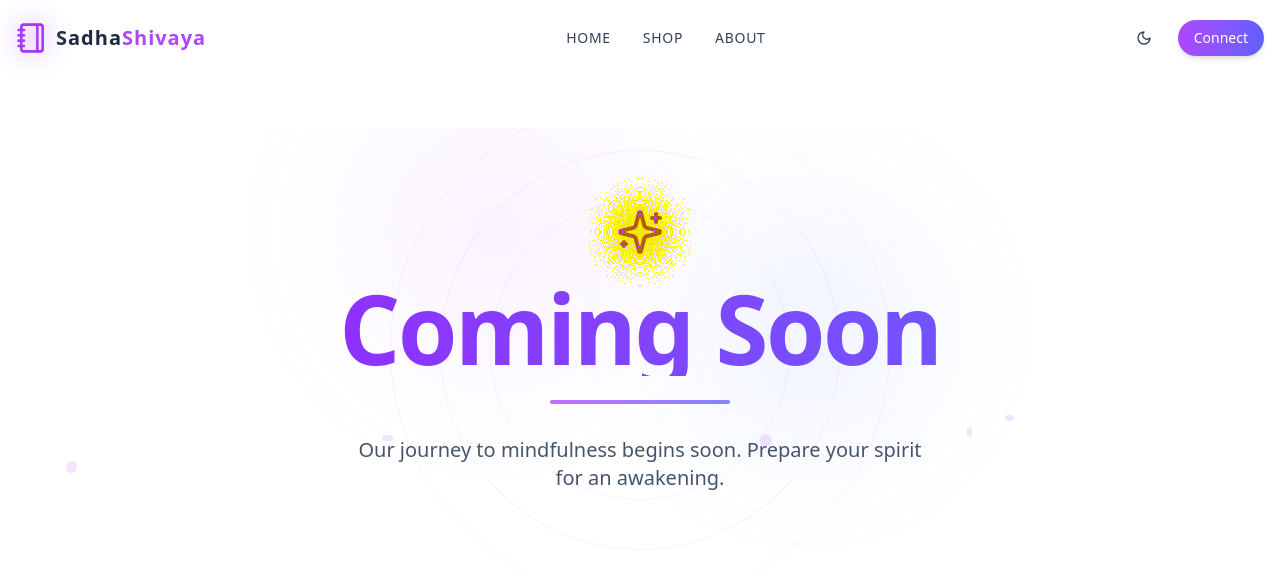
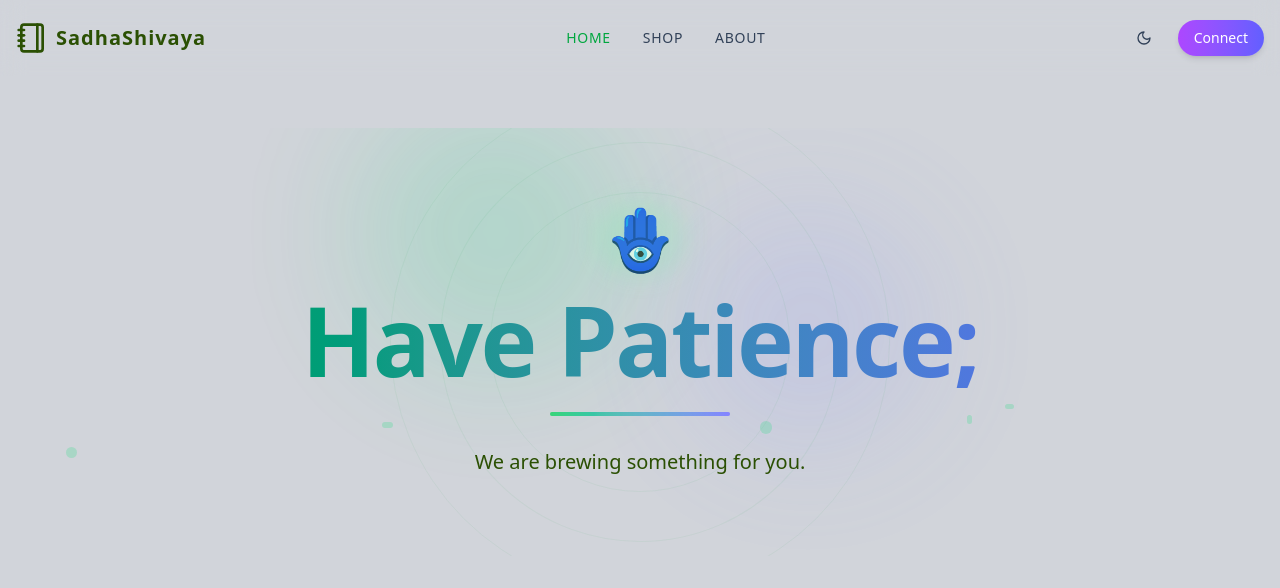
Before and after one commit to Eunesh/Sadha-Shivaya, a React (Vite) app: page / in a window 1280 px wide. Shown: the top 588 px of the page. Built offline with nearby package versions, Linux system fonts and the light colour scheme.

Commit message:
fix: implemented react router and changed a theme

```diff
--- a/package.json
+++ b/package.json
@@ -18,6 +18,8 @@
     "lucide-react": "^0.487.0",
     "react": "^19.0.0",
     "react-dom": "^19.0.0",
+    "react-router": "^7.5.3",
+    "react-router-dom": "^7.5.3",
     "tailwind-merge": "^3.2.0",
     "tailwindcss": "^4.1.3",
     "tw-animate-css": "^1.2.5"
@@ -27,6 +29,7 @@
     "@types/node": "^22.14.1",
     "@types/react": "^19.0.10",
     "@types/react-dom": "^19.0.4",
+    "@types/react-router-dom": "^5.3.3",
     "@vitejs/plugin-react": "^4.3.4",
     "eslint": "^9.21.0",
     "eslint-plugin-react-hooks": "^5.1.0",
--- a/src/App.tsx
+++ b/src/App.tsx
@@ -1,27 +1,12 @@
-// import { Button } from "@/components/ui/button"
+import { RouterProvider } from "react-router-dom";
+import { router } from "./constants/router/router";
 
-// import CardSlider  from "@/components/card_slider"
-// import ProductListing from "./pages/product-listing"
-import { SpiritualHeader } from "./components/header"
-import { ComingSoon } from "./components/coming-soon"
+
 
 function App() {
 
   return (
-    <>
-    <SpiritualHeader/>
-    <main className="pt-32 px-4">
-        <div className="max-w-6xl mx-auto text-center">
-          <ComingSoon/>
-        {/* <ProductListing/> */}
-        </div>
-      </main>
-    </>
-    // <main className="flex-1 flex items-center justify-center p-0">
-    //     <div className="w-full">
-    //       <CardSlider />
-    //     </div>
-    //   </main>
+    <RouterProvider router={router} />
   )
 }
 
--- a/src/components/coming-soon.tsx
+++ b/src/components/coming-soon.tsx
@@ -1,6 +1,6 @@
 import { useEffect, useState } from "react"
 import { cn } from "@/lib/utils"
-import { Sparkles } from "lucide-react"
+// import { Sparkles } from "lucide-react"
 
 export function ComingSoon() {
   const [animate, setAnimate] = useState(false)
@@ -15,18 +15,18 @@ export function ComingSoon() {
     <div className="relative max-w-6xl mx-auto text-center py-20 overflow-hidden">
       {/* Animated background elements */}
       <div className="absolute inset-0 overflow-hidden">
-        <div className="absolute -top-10 left-1/4 w-72 h-72 bg-purple-300/20 dark:bg-purple-700/10 rounded-full blur-3xl animate-pulse" />
+        <div className="absolute -top-10 left-1/4 w-72 h-72 bg-green-400/20 dark:bg-green-800/10 rounded-full blur-3xl animate-pulse" />
         <div
-          className="absolute top-20 right-1/4 w-60 h-60 bg-indigo-300/20 dark:bg-indigo-700/10 rounded-full blur-3xl animate-pulse"
+          className="absolute top-20 right-1/4 w-60 h-60 bg-indigo-400/20 dark:bg-indigo-800/10 rounded-full blur-3xl animate-pulse"
           style={{ animationDelay: "1s" }}
         />
       </div>
 
       {/* Sacred geometry background pattern */}
       <div className="absolute inset-0 opacity-5 dark:opacity-10">
-        <div className="absolute top-1/2 left-1/2 -translate-x-1/2 -translate-y-1/2 w-[500px] h-[500px] border border-purple-600 rounded-full" />
-        <div className="absolute top-1/2 left-1/2 -translate-x-1/2 -translate-y-1/2 w-[400px] h-[400px] border border-purple-600 rounded-full rotate-45" />
-        <div className="absolute top-1/2 left-1/2 -translate-x-1/2 -translate-y-1/2 w-[300px] h-[300px] border border-purple-600 rounded-full rotate-90" />
+        <div className="absolute top-1/2 left-1/2 -translate-x-1/2 -translate-y-1/2 w-[500px] h-[500px] border border-green-600 rounded-full" />
+        <div className="absolute top-1/2 left-1/2 -translate-x-1/2 -translate-y-1/2 w-[400px] h-[400px] border border-green-600 rounded-full rotate-45" />
+        <div className="absolute top-1/2 left-1/2 -translate-x-1/2 -translate-y-1/2 w-[300px] h-[300px] border border-green-600 rounded-full rotate-90" />
       </div>
 
       {/* Main content */}
@@ -39,8 +39,10 @@ export function ComingSoon() {
               animate ? "opacity-100 translate-y-0" : "opacity-0 -translate-y-10",
             )}
           >
-            <Sparkles className="h-12 w-12 text-purple-500 dark:text-purple-400" />
-            <div className="absolute -inset-2 rounded-full blur-md bg-purple-300/30 dark:bg-purple-500/30 animate-pulse" />
+           <span className="h-28 w-24 text-green-500 dark:text-green-400 text-6xl">
+               🪬
+           </span>
+            <div className="absolute -inset-2 rounded-full blur-md bg-green-300/30 dark:bg-green-500/30 animate-pulse" />
           </div>
         </div>
 
@@ -48,16 +50,16 @@ export function ComingSoon() {
         <h2
           className={cn(
             "text-6xl md:text-8xl font-bold tracking-tight transition-all duration-1000 ease-out",
-            "text-transparent bg-clip-text bg-gradient-to-r from-purple-600 to-indigo-500",
+            "text-transparent bg-clip-text bg-gradient-to-r from-green-600 to-indigo-500",
             animate ? "opacity-100 translate-y-0" : "opacity-0 translate-y-10",
           )}
         >
-          Coming Soon
+          Have Patience;
         </h2>
 
         {/* Animated underline */}
         <div
-          className="relative h-1 w-0 mx-auto mt-6 bg-gradient-to-r from-purple-500 to-indigo-500 rounded-full overflow-hidden"
+          className="relative h-1 w-0 mx-auto mt-6 bg-gradient-to-r from-green-500 to-indigo-500 rounded-full overflow-hidden"
           style={{
             width: animate ? "180px" : "0px",
             transition: "width 1.5s ease-out",
@@ -69,18 +71,18 @@ export function ComingSoon() {
         {/* Subtitle */}
         <p
           className={cn(
-            "mt-8 text-lg md:text-xl text-slate-600 dark:text-slate-300 max-w-xl mx-auto transition-all duration-1000 delay-300 ease-out",
+            "mt-8 text-lg md:text-xl text-[#2b5003] dark:text-slate-300 max-w-xl mx-auto transition-all duration-1000 delay-300 ease-out",
             animate ? "opacity-100 translate-y-0" : "opacity-0 translate-y-10",
           )}
         >
-          Our journey to mindfulness begins soon. Prepare your spirit for an awakening.
+          We are brewing something for you.
         </p>
 
         {/* Floating elements */}
         {[...Array(5)].map((_, i) => (
           <div
             key={i}
-            className="absolute rounded-full bg-purple-400/20 dark:bg-purple-500/20"
+            className="absolute rounded-full bg-green-400/20 dark:bg-green-500/20"
             style={{
               width: `${Math.random() * 10 + 5}px`,
               height: `${Math.random() * 10 + 5}px`,
--- a/src/components/header.tsx
+++ b/src/components/header.tsx
@@ -5,12 +5,25 @@ import { Menu, X, Moon, Sun, NotebookIcon as Lotus } from "lucide-react"
 import { Button } from "@/components/ui/button"
 import { cn } from "@/lib/utils"
 import { useMobile } from "@/hooks/use-mobile"
+import { NavLink } from "react-router";
 
-export function SpiritualHeader() {
+export function Header() {
   const [scrolled, setScrolled] = useState(false)
   const [mobileMenuOpen, setMobileMenuOpen] = useState(false)
   const [theme, setTheme] = useState<"light" | "dark">("light")
   const isMobile = useMobile()
+
+    // Define the route type
+type RouteItem = {
+  label: string;
+  path: string;
+};
+
+const routes:RouteItem[] = [
+  { label: "Home", path: "/" },
+  { label: "Shop", path: "/shop" },
+  { label: "About", path: "/about" },
+];
 
   useEffect(() => {
     const handleScroll = () => {
@@ -41,20 +54,20 @@ export function SpiritualHeader() {
               <Lotus
                 className={cn(
                   "h-8 w-8 transition-colors duration-300",
-                  theme === "dark" ? "text-purple-300" : "text-purple-600",
+                  theme === "dark" ? "text-[#2b5003]" : "text-[#2b5003]",
                 )}
               />
               <div
                 className={cn(
                   "absolute -inset-1 rounded-full blur-md opacity-40 animate-pulse",
-                  theme === "dark" ? "bg-purple-400" : "bg-purple-300",
+                  theme === "dark" ? "text-[#2b5003]]" : "text-[#2b5003]]",
                 )}
               ></div>
             </div>
             <span
               className={cn("text-xl font-semibold tracking-wider", theme === "dark" ? "text-white" : "text-slate-800")}
             >
-              Sadha<span className="text-purple-500">Shivaya</span>
+              <span className="text-[#2b5003]">Sadha</span><span className="text-[#2b5003]">Shivaya</span>
             </span>
           </div>
 
@@ -62,18 +75,21 @@ export function SpiritualHeader() {
           <nav
             className={cn("hidden md:flex items-center gap-8", theme === "dark" ? "text-slate-200" : "text-slate-700")}
           >
-            {["Home", "Shop", "About"].map((item) => (
-              <div
-                key={item}
-                // href={`#${item.toLowerCase()}`}
-                className={cn(
-                  "relative text-sm uppercase tracking-wider font-medium transition-colors duration-300 hover:text-purple-500",
-                  "after:absolute after:bottom-0 after:left-0 after:h-[2px] after:w-0 after:bg-purple-500",
-                  "after:transition-all after:duration-300 hover:after:w-full",
-                )}
-              >
-                {item}
-              </div>
+            {routes.map(({ label, path }) => (
+             <NavLink
+             to={path}
+             key={label}
+             className={({ isActive }) =>
+               cn(
+                 "relative text-sm uppercase tracking-wider font-medium transition-colors duration-300 hover:text-green-600",
+                 "after:absolute after:bottom-0 after:left-0 after:h-[2px] after:w-0 after:bg-purple-500",
+                 "after:transition-all after:duration-300 hover:after:w-full",
+                 isActive && "text-green-600"
+               )
+             }
+           >
+             {label}
+           </NavLink>
             ))}
           </nav>
 
@@ -127,15 +143,21 @@ export function SpiritualHeader() {
               "flex flex-col gap-4 transition-all duration-300 animate-in fade-in slide-in-from-top-5",
             )}
           >
-            {["Home", "Practices", "Meditation", "Courses", "About"].map((item) => (
-              <div
-                key={item}
-                // href={`#${item.toLowerCase()}`}
-                className="py-2 px-4 text-center rounded-md hover:bg-purple-100 dark:hover:bg-purple-900/30 transition-colors"
-                onClick={() => setMobileMenuOpen(false)}
-              >
-                {item}
-              </div>
+            {routes.map(({ label, path }) => (
+              <NavLink
+              to={path}
+              key={label}
+              className={({ isActive }) =>
+                cn(
+                  "py-2 px-4 text-center rounded-md transition-colors",
+                  "hover:bg-purple-100 dark:hover:bg-purple-900/30",
+                  isActive ? "bg-purple-200 dark:bg-purple-800/50 font-semibold" : ""
+                )
+              }
+              onClick={() => setMobileMenuOpen(false)}
+            >
+              {label}
+            </NavLink>
             ))}
             <Button className="mt-2 rounded-full bg-gradient-to-r from-purple-500 to-indigo-500 hover:from-purple-600 hover:to-indigo-600">
               Connect
--- /dev/null
+++ b/src/constants/router/router.tsx
@@ -0,0 +1,16 @@
+import {
+    createBrowserRouter,
+    createRoutesFromElements,
+    Route,
+  } from "react-router-dom";
+
+  import { ROUTES } from "./route";
+
+
+  export const router = createBrowserRouter(
+    createRoutesFromElements(
+      ROUTES.map((route) => (
+        <Route key={route.path} path={route.path} element={route.element} />
+      ))
+    )
+  );
--- a/src/index.css
+++ b/src/index.css
@@ -40,75 +40,74 @@
   --color-sidebar-border: var(--sidebar-border);
   --color-sidebar-ring: var(--sidebar-ring);
 }
-
 :root {
-  --radius: 0.625rem;
-  --background: oklch(1 0 0);
-  --foreground: oklch(0.145 0 0);
-  --card: oklch(1 0 0);
-  --card-foreground: oklch(0.145 0 0);
-  --popover: oklch(1 0 0);
-  --popover-foreground: oklch(0.145 0 0);
-  --primary: oklch(0.205 0 0);
-  --primary-foreground: oklch(0.985 0 0);
-  --secondary: oklch(0.97 0 0);
-  --secondary-foreground: oklch(0.205 0 0);
-  --muted: oklch(0.97 0 0);
-  --muted-foreground: oklch(0.556 0 0);
-  --accent: oklch(0.97 0 0);
-  --accent-foreground: oklch(0.205 0 0);
-  --destructive: oklch(0.577 0.245 27.325);
-  --border: oklch(0.922 0 0);
-  --input: oklch(0.922 0 0);
-  --ring: oklch(0.708 0 0);
-  --chart-1: oklch(0.646 0.222 41.116);
-  --chart-2: oklch(0.6 0.118 184.704);
-  --chart-3: oklch(0.398 0.07 227.392);
-  --chart-4: oklch(0.828 0.189 84.429);
-  --chart-5: oklch(0.769 0.188 70.08);
-  --sidebar: oklch(0.985 0 0);
-  --sidebar-foreground: oklch(0.145 0 0);
-  --sidebar-primary: oklch(0.205 0 0);
-  --sidebar-primary-foreground: oklch(0.985 0 0);
-  --sidebar-accent: oklch(0.97 0 0);
-  --sidebar-accent-foreground: oklch(0.205 0 0);
-  --sidebar-border: oklch(0.922 0 0);
-  --sidebar-ring: oklch(0.708 0 0);
+  --background: oklch(0.87 0.008 260);             /* off-white with a cool undertone */
+  --foreground: oklch(0.2 0.005 260);              /* soft dark gray for contrast */
+  --card: oklch(0.9 0.008 260);                    /* pale creamy card */
+  --card-foreground: oklch(0.2 0.005 260);
+  --popover: oklch(0.88 0.008 260);                /* slightly darker than card */
+  --popover-foreground: oklch(0.2 0.005 260);
+  --primary: oklch(0.7 0.03 250);                  /* muted moon blue */
+  --primary-foreground: oklch(0.18 0.005 260);
+  --secondary: oklch(0.8 0.01 260);                /* soft off-white gray */
+  --secondary-foreground: oklch(0.25 0.005 260);
+  --muted: oklch(0.85 0.005 260);                  /* subdued tone */
+  --muted-foreground: oklch(0.4 0.005 260);
+  --accent: oklch(0.75 0.02 270);                  /* lavender moon accent */
+  --accent-foreground: oklch(0.18 0.005 260);
+  --destructive: oklch(0.55 0.04 25);              /* mild red */
+  --border: oklch(0.82 0.005 260);                 /* gentle border */
+  --input: oklch(0.82 0.005 260);
+  --ring: oklch(0.68 0.015 260);                   /* moon ring */
+  --chart-1: oklch(0.62 0.03 250);
+  --chart-2: oklch(0.62 0.03 200);
+  --chart-3: oklch(0.62 0.03 150);
+  --chart-4: oklch(0.66 0.03 100);
+  --chart-5: oklch(0.66 0.03 60);
+  --sidebar: oklch(0.88 0.008 260);                /* off-white panel */
+  --sidebar-foreground: oklch(0.2 0.005 260);
+  --sidebar-primary: oklch(0.7 0.03 250);
+  --sidebar-primary-foreground: oklch(0.18 0.005 260);
+  --sidebar-accent: oklch(0.8 0.01 260);
+  --sidebar-accent-foreground: oklch(0.25 0.005 260);
+  --sidebar-border: oklch(0.82 0.005 260);
+  --sidebar-ring: oklch(0.68 0.015 260);
 }
 
 .dark {
-  --background: oklch(0.145 0 0);
-  --foreground: oklch(0.985 0 0);
-  --card: oklch(0.205 0 0);
-  --card-foreground: oklch(0.985 0 0);
-  --popover: oklch(0.205 0 0);
-  --popover-foreground: oklch(0.985 0 0);
-  --primary: oklch(0.922 0 0);
-  --primary-foreground: oklch(0.205 0 0);
-  --secondary: oklch(0.269 0 0);
-  --secondary-foreground: oklch(0.985 0 0);
-  --muted: oklch(0.269 0 0);
-  --muted-foreground: oklch(0.708 0 0);
-  --accent: oklch(0.269 0 0);
-  --accent-foreground: oklch(0.985 0 0);
-  --destructive: oklch(0.704 0.191 22.216);
-  --border: oklch(1 0 0 / 10%);
-  --input: oklch(1 0 0 / 15%);
-  --ring: oklch(0.556 0 0);
-  --chart-1: oklch(0.488 0.243 264.376);
-  --chart-2: oklch(0.696 0.17 162.48);
-  --chart-3: oklch(0.769 0.188 70.08);
-  --chart-4: oklch(0.627 0.265 303.9);
-  --chart-5: oklch(0.645 0.246 16.439);
-  --sidebar: oklch(0.205 0 0);
-  --sidebar-foreground: oklch(0.985 0 0);
-  --sidebar-primary: oklch(0.488 0.243 264.376);
-  --sidebar-primary-foreground: oklch(0.985 0 0);
-  --sidebar-accent: oklch(0.269 0 0);
-  --sidebar-accent-foreground: oklch(0.985 0 0);
-  --sidebar-border: oklch(1 0 0 / 10%);
-  --sidebar-ring: oklch(0.556 0 0);
+  --background: oklch(0.15 0 0);            /* dark grey */
+  --foreground: oklch(0.92 0 0);            /* light text */
+  --card: oklch(0.18 0 0);
+  --card-foreground: oklch(0.94 0 0);
+  --popover: oklch(0.16 0 0);
+  --popover-foreground: oklch(0.94 0 0);
+  --primary: oklch(0.6 0.01 240);           /* muted blue grey */
+  --primary-foreground: oklch(0.15 0 0);
+  --secondary: oklch(0.25 0 0);             /* soft dark grey */
+  --secondary-foreground: oklch(0.92 0 0);
+  --muted: oklch(0.2 0 0);                  /* muted grey */
+  --muted-foreground: oklch(0.85 0 0);
+  --accent: oklch(0.35 0.01 280);
+  --accent-foreground: oklch(0.92 0 0);
+  --destructive: oklch(0.45 0.04 25);
+  --border: oklch(0.22 0 0);
+  --input: oklch(0.22 0 0);
+  --ring: oklch(0.55 0.01 240);
+  --chart-1: oklch(0.5 0.05 250);
+  --chart-2: oklch(0.5 0.04 150);
+  --chart-3: oklch(0.5 0.04 200);
+  --chart-4: oklch(0.5 0.04 100);
+  --chart-5: oklch(0.5 0.05 60);
+  --sidebar: oklch(0.18 0 0);
+  --sidebar-foreground: oklch(0.92 0 0);
+  --sidebar-primary: oklch(0.6 0.01 240);
+  --sidebar-primary-foreground: oklch(0.15 0 0);
+  --sidebar-accent: oklch(0.25 0 0);
+  --sidebar-accent-foreground: oklch(0.92 0 0);
+  --sidebar-border: oklch(0.22 0 0);
+  --sidebar-ring: oklch(0.55 0.01 240);
 }
+
 
 @layer base {
   * {
--- /dev/null
+++ b/src/pages/Home.tsx
@@ -0,0 +1,15 @@
+import { Header } from "../components/header";
+import { ComingSoon } from "../components/coming-soon";
+
+export function Home() {
+  return (
+    <>
+      <Header />
+      <main className="pt-32 px-4">
+        <div className="max-w-6xl mx-auto text-center">
+          <ComingSoon />
+        </div>
+      </main>
+    </>
+  );
+}
```
Also changed, not shown: src/constants/router/route.tsx (added, +14 -0 lines), src/pages/product-listing.tsx (+4 -4 lines).
